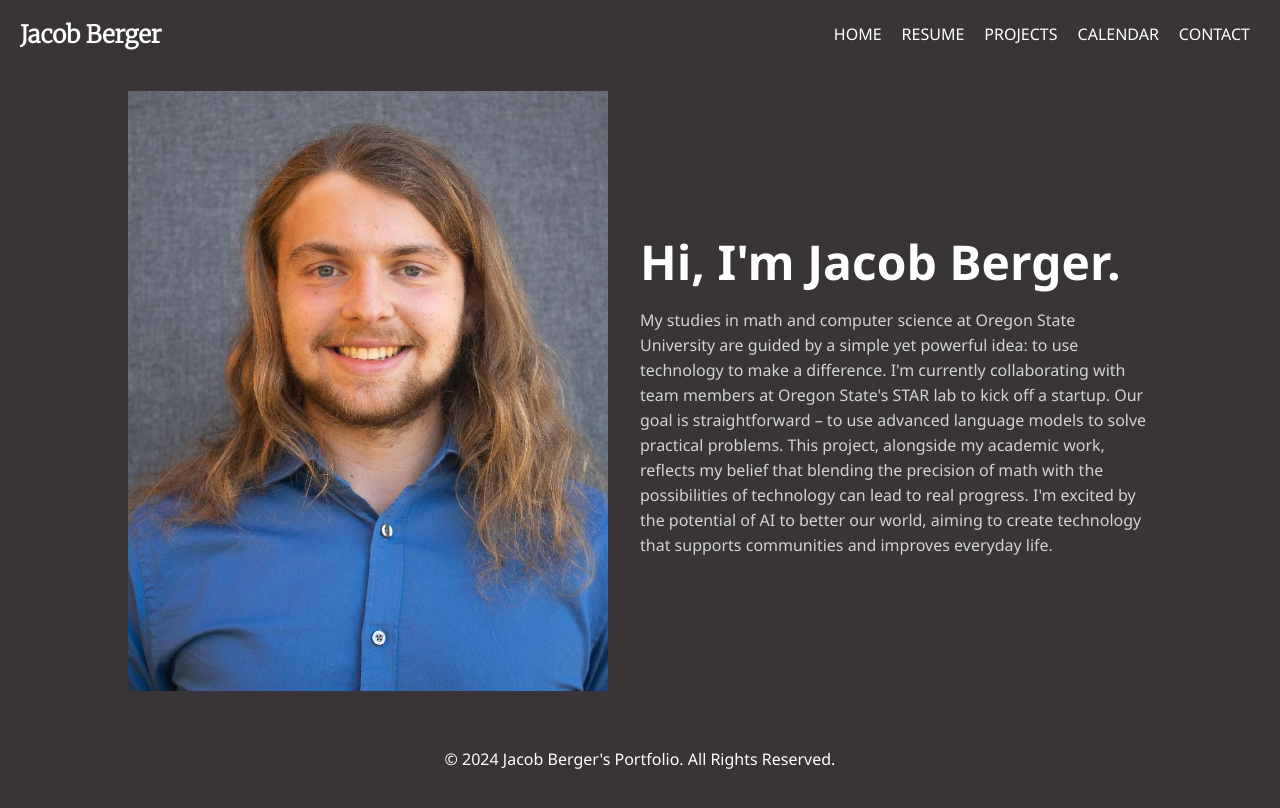
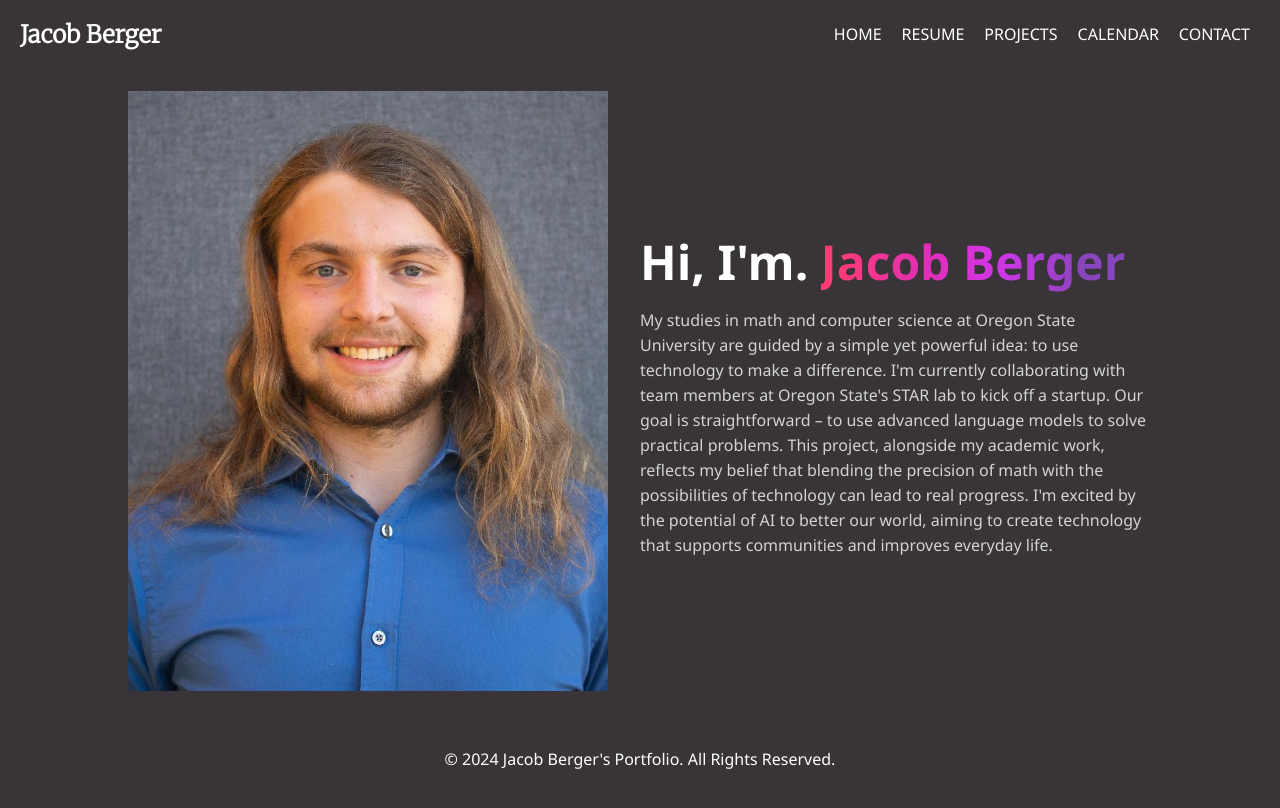
Before and after one commit to bergerjacob/bergerj-website, a Jekyll site: the page built from index.html, in a window 1280 px wide. Shown: the top 808 px of the page. Built offline with Jekyll 4.4.1, drawn with Linux system fonts in a browser that asks for light colours.

Commit message:
Make "Jacob Berger" rainbow

```diff
--- a/index.html
+++ b/index.html
@@ -7,7 +7,7 @@ layout: page
 <div class="profile-container">
     <img src="../assets/images/profile_pic.JPEG" alt="Profile picture" class="profile-pic">
     <div class="text-container">
-        <h2 class="description">Hi, I'm Jacob Berger.</h2>
+        <h2 class="description">Hi, I'm. <span class="rainbow-text">Jacob Berger</span></h2>
         <p class="description">
             My studies in math and computer science at Oregon State University are guided by a simple yet powerful idea: to use technology to make a difference. I'm currently collaborating with team members at Oregon State's STAR lab to kick off a startup. Our goal is straightforward – to use advanced language models to solve practical problems. This project, alongside my academic work, reflects my belief that blending the precision of math with the possibilities of technology can lead to real progress. I'm excited by the potential of AI to better our world, aiming to create technology that supports communities and improves everyday life.
         </p>
--- a/style.css
+++ b/style.css
@@ -35,6 +35,13 @@ h2.description {
     font-size: 48px;
 }
 
+.rainbow-text {
+    background-image: linear-gradient(90deg, rgba(255,59,116,1) 5%, rgba(226,47,177,1) 32%, rgba(210,53,233,1) 58%, rgba(135,70,187,1) 87%);
+    -webkit-background-clip: text;
+    -webkit-text-fill-color: transparent;
+}
+
+
 /* Ensure no margin is added to the last description element */
 .text-container > :last-child {
     margin-bottom: 0;
```
